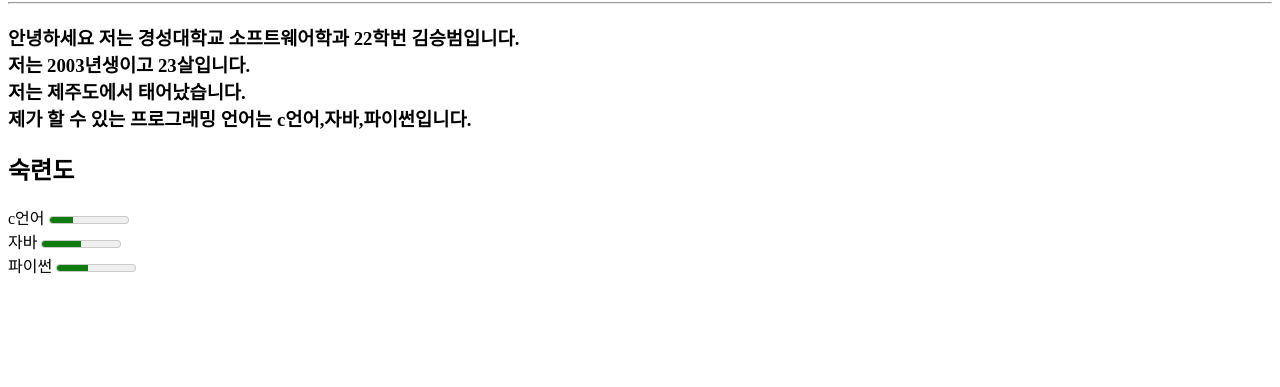
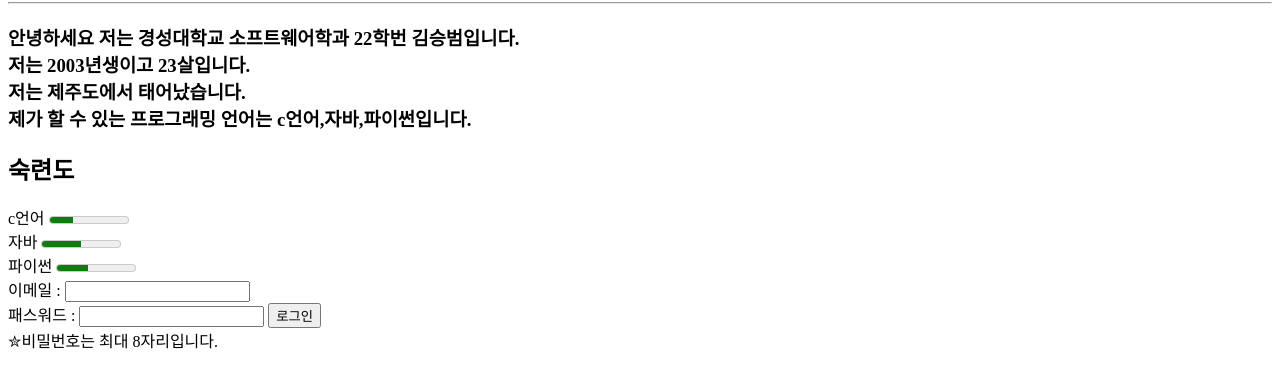
Before and after one commit to seungbeom030207/webprograming, a plain HTML site: page 0917/index.html in a window 1280 px wide. Shown: the part 87-474 px from the top of the page. Drawn offline with Linux system fonts and the light colour scheme.

Commit message:
Add files via upload

```diff
--- a/0917/index.html
+++ b/0917/index.html
@@ -15,6 +15,16 @@
 c언어 <meter value="0.3" max="1.0">30%</meter><br>
 자바 <meter value="0.5" max="1.0">50%</meter><br>
 파이썬 <meter value="0.4" max="1.0">40%</meter><br>
+<form>
+이메일 : <input type="text" value=""><br>
+패스워드 : <input type="password" value="" maxlength="8">
+
+<input type="submit" value="로그인"><br>
+	&#10030;비밀번호는 최대 8자리입니다.<br>
+
+
+
+
 </h3>
 
 
```
